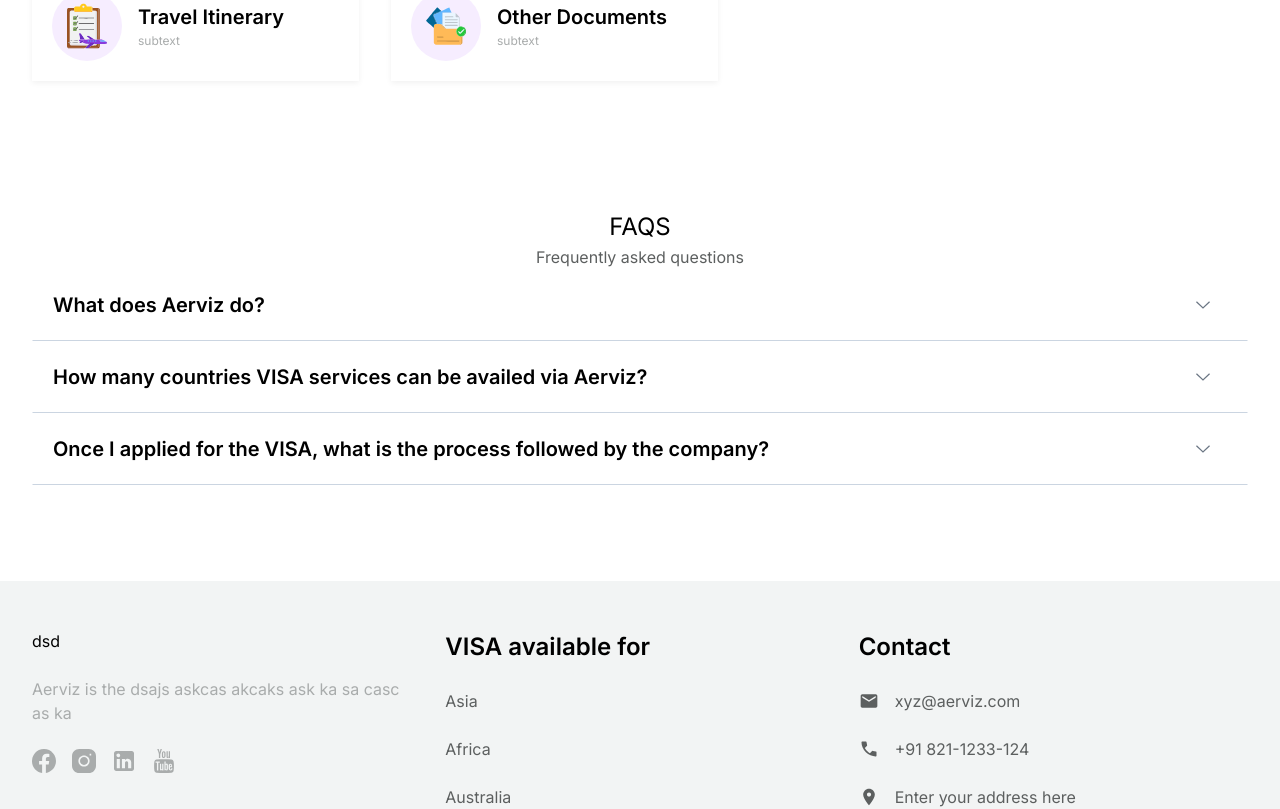
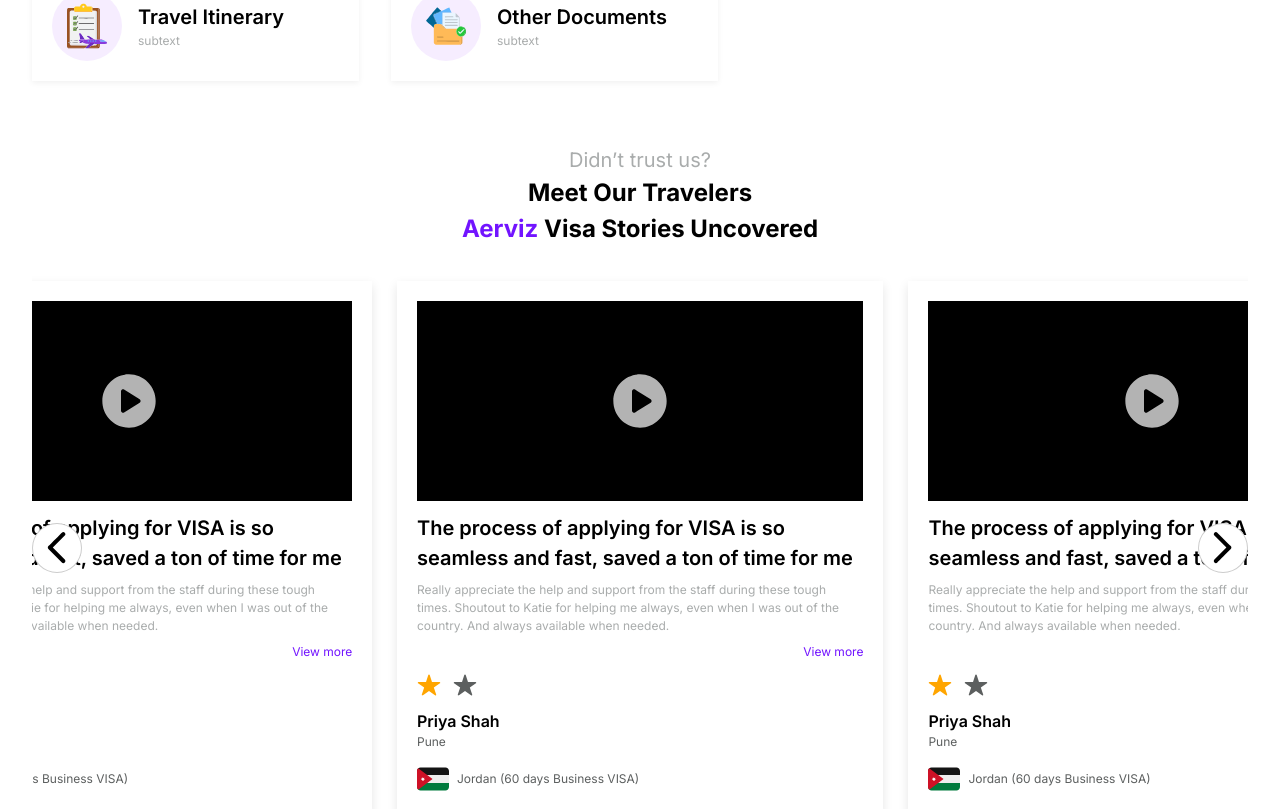
Before and after one commit to itseskimo/AerFlyt, a Next.js app in the folder client/: page /countryDetails in a window 1280 px wide. Shown: the part 2551-3360 px from the top of the page. Built offline with nearby package versions, Linux system fonts and the light colour scheme.

Commit message:
update: minute changes

```diff
--- a/client/src/app/(pages)/countryDetails/page.tsx
+++ b/client/src/app/(pages)/countryDetails/page.tsx
@@ -10,6 +10,7 @@ import CountryVisaSteps from '@/components/sections/Country/CountryVisaSteps/Cou
 import DocsRequired from '@/components/sections/Country/DocsRequired/DocsRequired'
 import CountryHeader from '@/components/sections/Country/CountryHeader/CountryHeader'
 import PaymentSection from '@/components/sections/Country/PaymentSection/PaymentSection'
+import ReviewSlider from '@/components/sliders/reviewSlider'
 
 const page = () => {
 
@@ -21,7 +22,6 @@ const page = () => {
       <Layout>
 
         <main className='grid grid-cols-1 lg:grid-cols-[auto,450px] gap-12 xl:gap-20'>
-
           <aside className=' flex flex-col gap-6 lg:mt-[-60px] order-2 lg:order-1'>
             <CountryHeader />
             <CountryTitle />
@@ -31,12 +31,13 @@ const page = () => {
           </aside>
 
           <PaymentSection />
-
-
         </main>
 
+        <ReviewSlider />
         <FaqsSection />
+
       </Layout>
+
       <Footer />
     </>
   )
```
